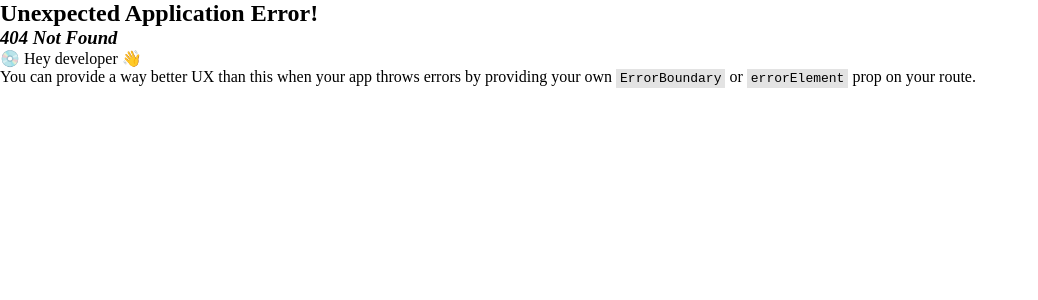
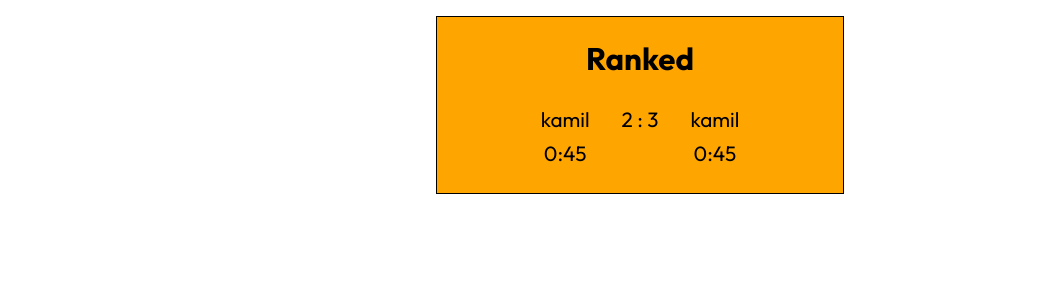
Before and after one commit to bilskik/Tic-Tac-Toe, a React (Create React App) app in the folder react/: page /game in a window 1280 px wide. Before the commit this address had no page. Shown: the top 300 px of the page, without its empty margins (0-1038 px from the left). Built offline with nearby package versions, Linux system fonts and the light colour scheme.

Commit message:
Adding HTML,CSS for scoreboard

```diff
--- a/react/package.json
+++ b/react/package.json
@@ -19,6 +19,7 @@
     "react-router-dom": "^6.14.2",
     "react-scripts": "5.0.1",
     "redux": "^4.2.1",
+    "socket.io-client": "^4.7.2",
     "typescript": "^4.9.5",
     "web-vitals": "^2.1.4"
   },
--- a/react/src/App.tsx
+++ b/react/src/App.tsx
@@ -51,7 +51,8 @@ const App = () => {
       )
     },
     {
-      path: `/${gameData.gameCode}`,
+      // path: `/${gameData.gameCode}`,
+      path : "/game",
       element: (
           <GameBoard/>
       )
--- a/react/src/pages/gameboard/board/Board.tsx
+++ b/react/src/pages/gameboard/board/Board.tsx
@@ -1,8 +1,20 @@
 import "./board.css"
+import io from "socket.io-client";
+
+// const socket = io("http://localhost:8080")
 
 const Board = () => {
+
+
+    const sendMessage = () => {
+        // socket.emit("/chat.sendMessage", {
+        //     message : "siema"
+        // })
+    }
   return (
-    <div>Board</div>
+    <>
+
+    </>
   )
 }
 
--- a/react/src/pages/gameboard/scoreboard/ScoreBoard.tsx
+++ b/react/src/pages/gameboard/scoreboard/ScoreBoard.tsx
@@ -1,9 +1,41 @@
 import "./scoreboard.css"
 
 const ScoreBoard = () => {
+  let result1 = 2;
+  let result2 = 3;
+
   return (
-    <div>ScoreBoard</div>
+    <div className="scoreboard">
+      <div className="scoreboard__container">
+        <h2 className="scoreboard__gametype">
+            Ranked
+        </h2>
+        <div className="scoreboard__datacontainer">
+          <PlayerData/>
+          <p className="scoreboard__results">
+            {result1} : {result2}
+          </p>
+          <PlayerData/>
+        </div>
+      </div>
+    </div>
   )
 }
 
+
+const PlayerData = () => {
+  const player1 = "kamil";
+  const player2 =  "Natalia"
+  let counter = 5;
+  return (
+    <div className="scoreboard__playerdata">
+      <p className="scoreboard__username">
+        {player1}
+      </p>
+      <span className="scoreboard__counter">
+        0:45
+      </span>
+    </div>
+  )
+}
 export default ScoreBoard
--- a/react/src/pages/gameboard/scoreboard/scoreboard.css
+++ b/react/src/pages/gameboard/scoreboard/scoreboard.css
@@ -0,0 +1,47 @@
+.scoreboard {
+    display: flex;
+    justify-content: center;
+    font-size: 1.3rem;
+    margin-top: 1rem;
+    font-family: var(--font-family);
+}
+.scoreboard__container {
+    display: flex;
+    flex-direction: column;
+    align-items: center;
+    padding: 0.7rem;
+    min-width: 30%;
+    background-color: orange;
+    border: 1px solid black;
+}
+.scoreboard__datacontainer {
+    display: flex;
+    justify-content: center;
+    padding:1rem;
+
+}
+.scoreboard__playerdata {
+    display: flex;
+    flex-direction: column;
+    align-items: center;
+}
+.scoreboard__username {
+    margin-bottom: 0.5rem;
+}
+.scoreboard__results {
+    margin: 0 2rem;
+}
+.scoreboard__gametype {
+    padding: 0.7rem;
+}
+
+@media screen and(max-width : 810px) {
+    .scoreboard {
+        font-size : 1rem;
+    }
+}
+@media screen and (max-width : 450px) {
+    .scoreboard {
+        font-size: 1rem;
+    }
+}
```
Also changed, not shown: 1 other file (tests, documents, lock files or other folders).
